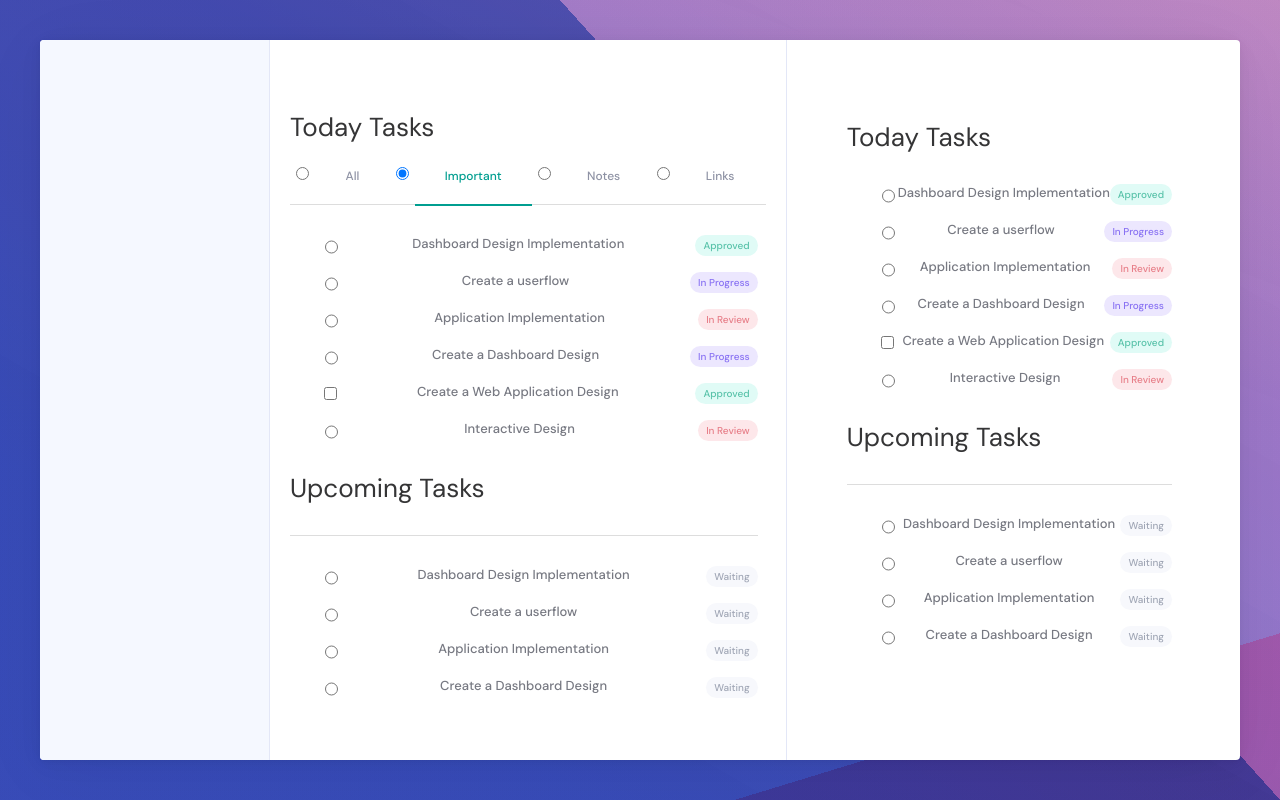
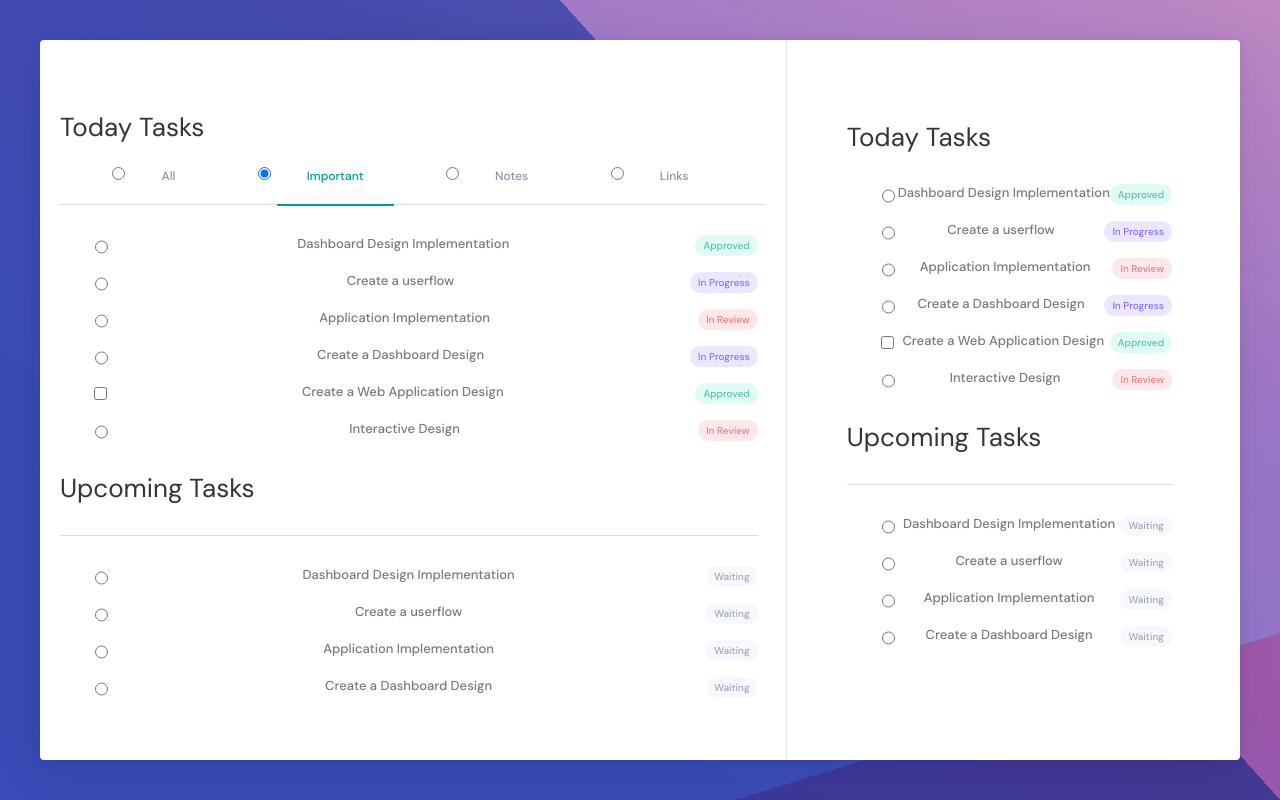
Before and after one commit to sandysaputra67/testransisisoal1, a plain HTML site: page index.html in a window 1280 px wide. Drawn offline with Linux system fonts and the light colour scheme.

Commit message:
delete left

```diff
--- a/index.html
+++ b/index.html
@@ -10,10 +10,6 @@
 <body>
 
 <div class="task-manager">
-  <div class="left-bar">
-
-
-  </div>
   <div class="page-content">
     <div class="header">Today Tasks</div>
     <div class="content-categories">
```
